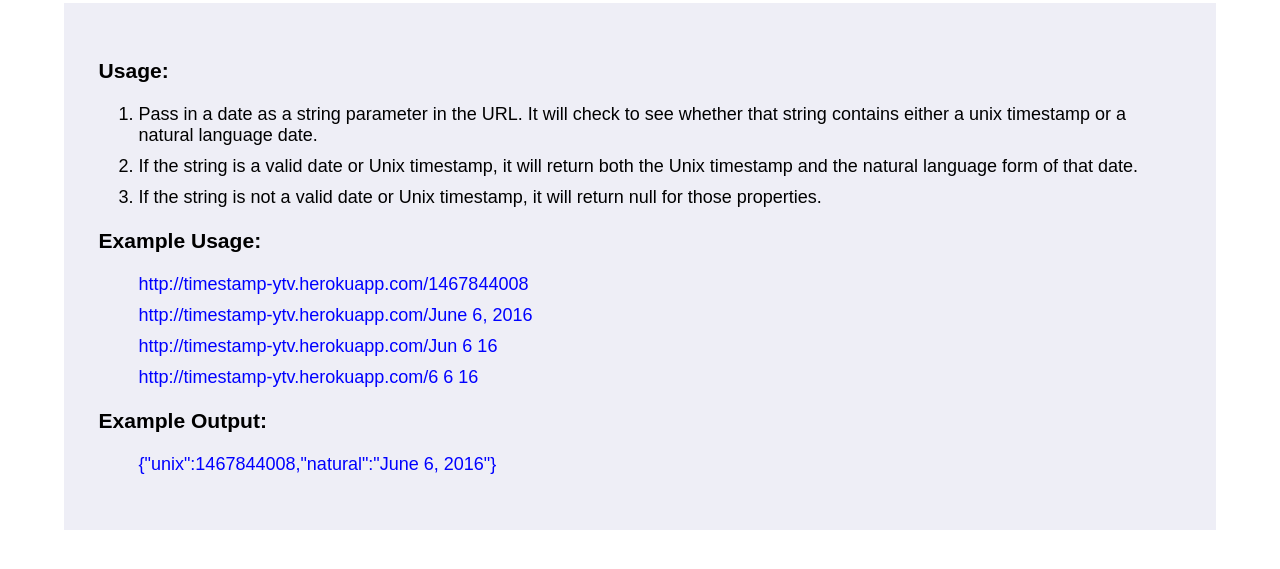
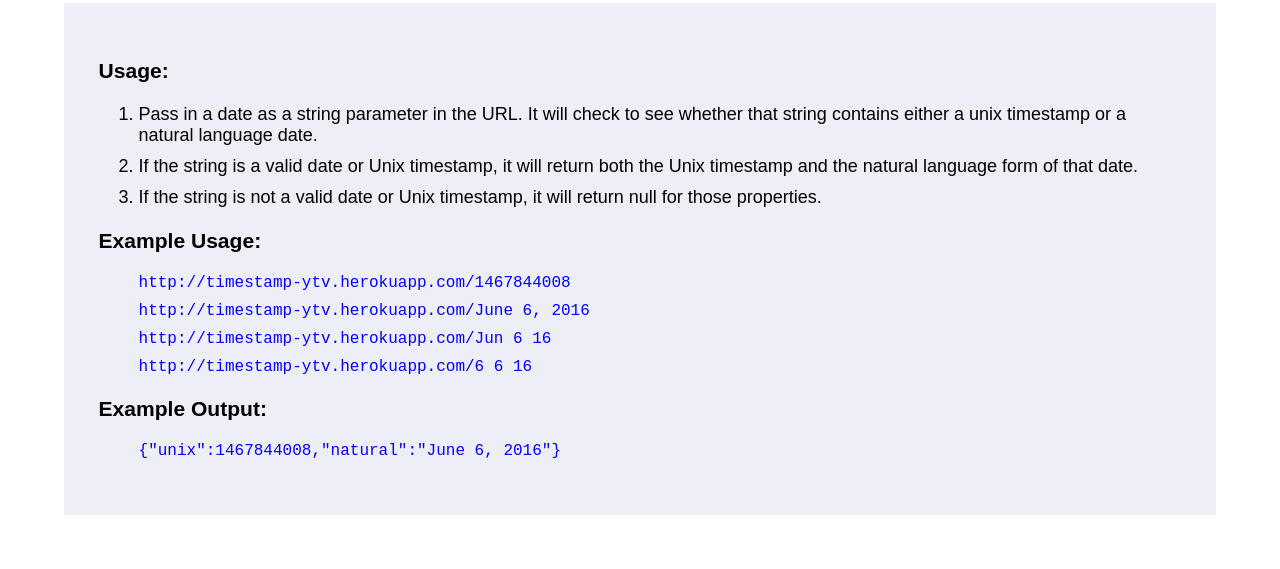
Before and after one commit to ytv/timestamp, a website: page public/index.html in a window 1280 px wide. Shown: the part 87-656 px from the top of the page. Drawn offline with Linux system fonts and the light colour scheme.

Commit message:
Modified styling of usage example

```diff
--- a/public/css/style.css
+++ b/public/css/style.css
@@ -14,6 +14,7 @@ section {
 
 ul {
     list-style-type: none;
+    font: 16px monospace;
 }
 
 li {
```
